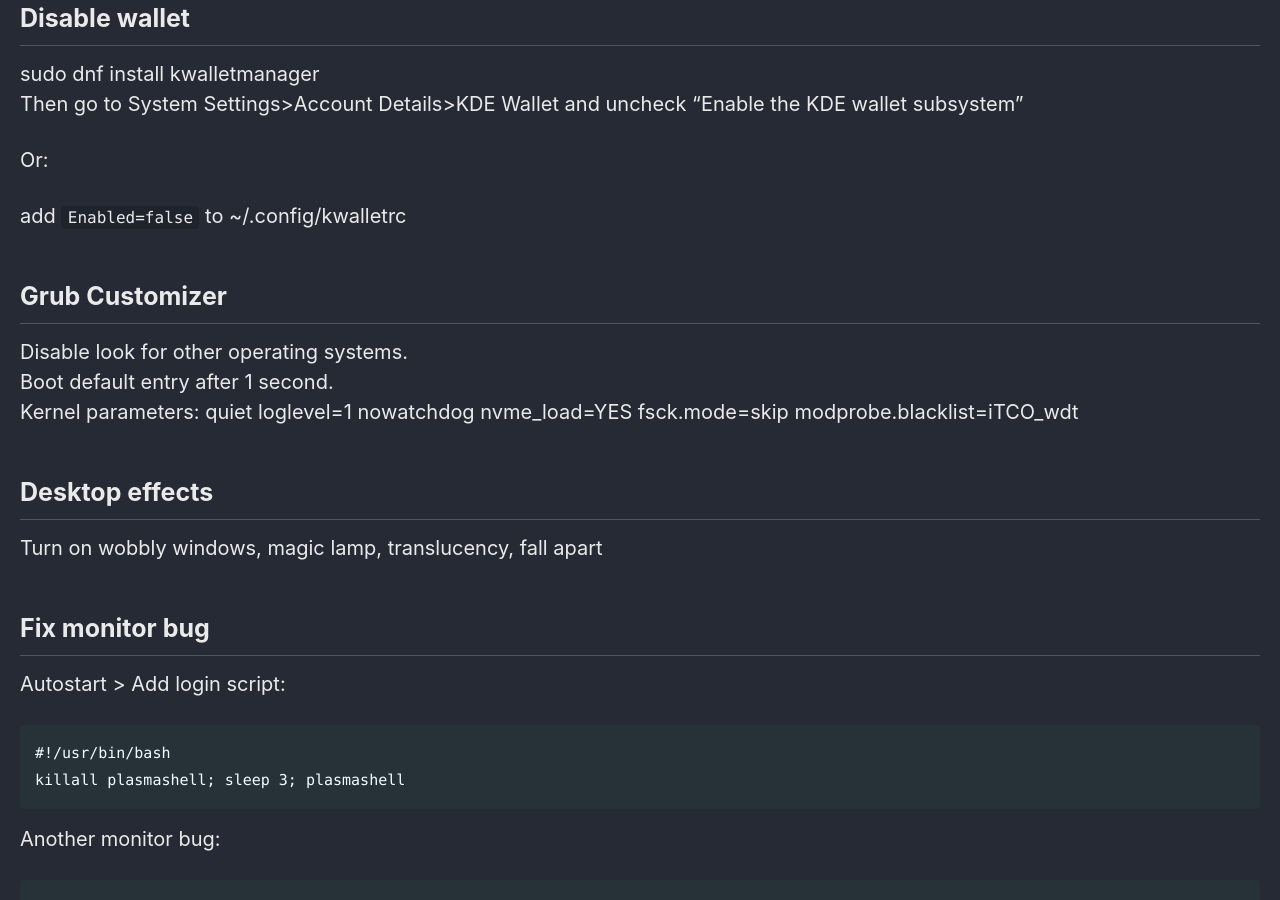
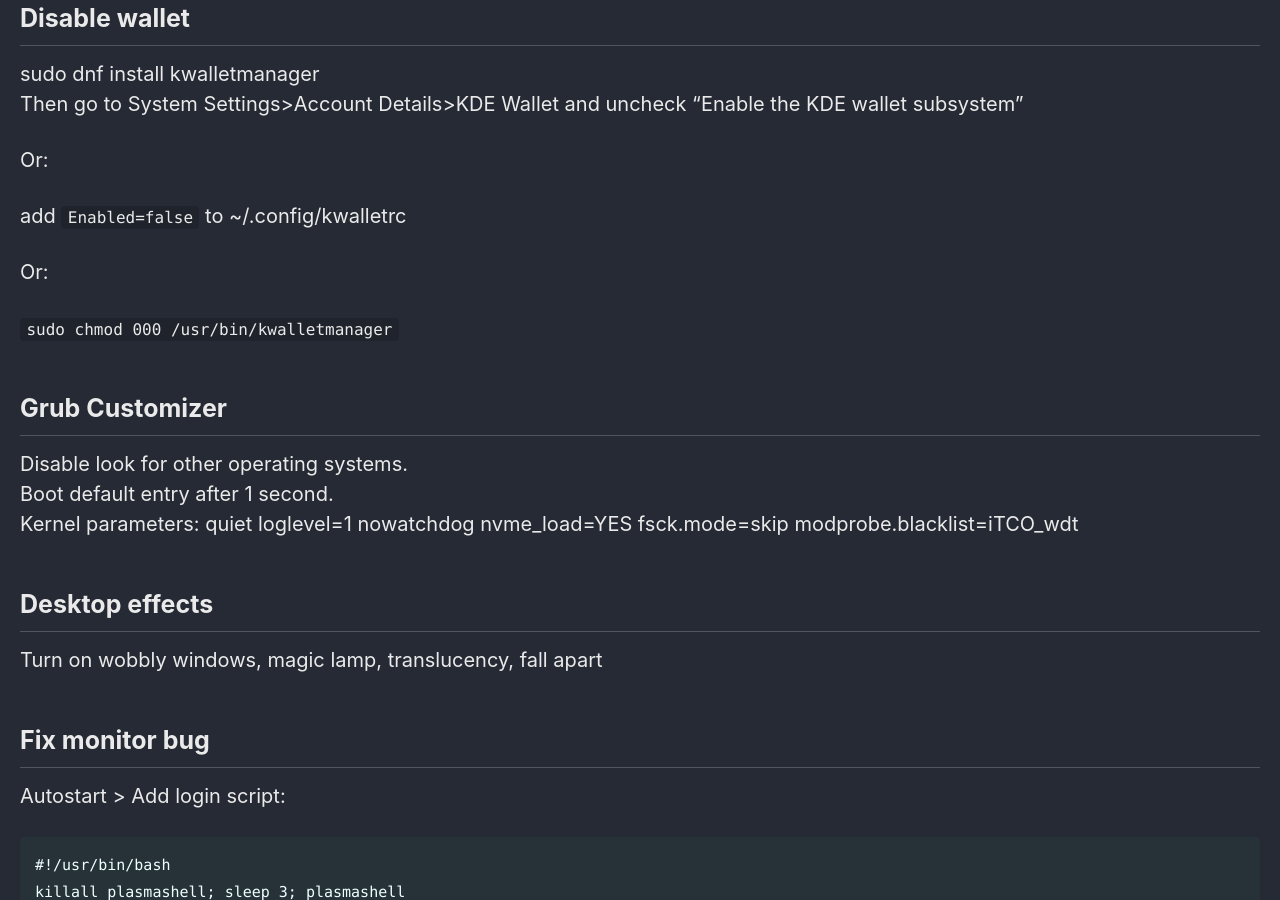
Before and after one commit to Connor-McCartney/Connor-McCartney.github.io, a Jekyll site: the page built from _pages/misc/KDE-Plasma.md, in a window 1280 px wide and 900 px high, scrolled down 1201 px. Built offline with Jekyll 4.4.1, drawn with Linux system fonts in a browser that asks for light colours; cached includes are drawn as plain includes.

Commit message:
Update KDE-Plasma.md

```diff
--- a/_pages/misc/KDE-Plasma.md
+++ b/_pages/misc/KDE-Plasma.md
@@ -48,6 +48,10 @@ Or:
 
 add `Enabled=false` to ~/.config/kwalletrc
 
+Or:
+
+`sudo chmod 000 /usr/bin/kwalletmanager`
+
 ## Grub Customizer
 
 Disable look for other operating systems. <br>
```
